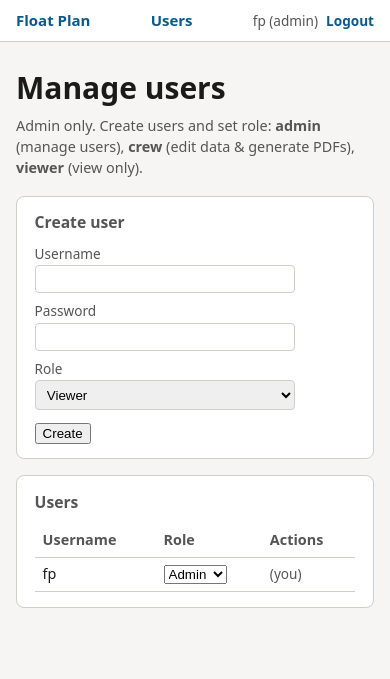
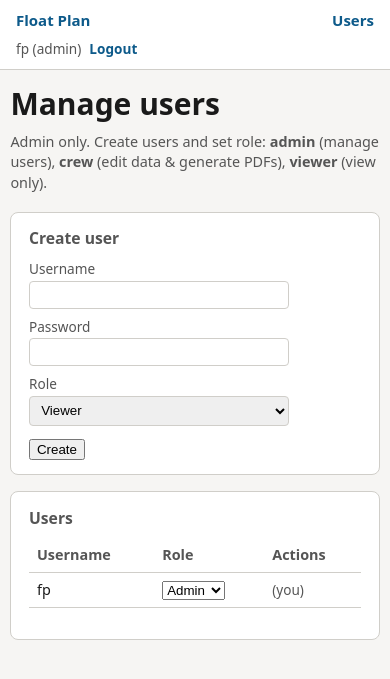
Before and after one commit to DougCarroll/float_plan, a Flask app: page /admin/users in a window 390 px wide. Shown: the top 679 px of the page. Run offline with Flask 3, Linux system fonts and the light colour scheme; a user stored in the database is signed in; some libraries are stand-ins or nearby versions.

Commit message:
Improve responsive layout for phones and tablets.
Stack nav and form rows on narrow screens and add scrollable admin tables.

Co-authored-by: Cursor <cursoragent@cursor.com>

```diff
--- a/static/style.css
+++ b/static/style.css
@@ -527,3 +527,47 @@ body {
 .modal-form-content .section .field {
   margin-bottom: 0.5rem;
 }
+
+/* Responsive: phone, tablet portrait/landscape, desktop */
+.table-wrap {
+  overflow-x: auto;
+  -webkit-overflow-scrolling: touch;
+  margin-bottom: 1rem;
+}
+
+@media (max-width: 768px) {
+  .nav {
+    flex-wrap: wrap;
+    gap: 0.5rem 0.75rem;
+    align-items: flex-start;
+  }
+  .nav-user {
+    width: 100%;
+    flex-wrap: wrap;
+  }
+  .main { padding: 1rem 0.85rem; }
+  .leg-row-datetime { grid-template-columns: 1fr; }
+  .manage-row { flex-direction: column; align-items: stretch; }
+  .inline-add-row { flex-wrap: wrap; }
+  .actions { flex-direction: column; align-items: stretch; }
+  .actions .btn { width: 100%; text-align: center; }
+}
+
+@media (max-width: 480px) {
+  .main { padding: 0.75rem 0.65rem; }
+  .section { padding: 0.85rem 1rem; }
+  .modal-content { padding: 1rem 1.1rem; }
+}
+
+@media (hover: none) and (pointer: coarse) {
+  .nav a, .btn, .btn-delete, .btn-small, .checkbox-label {
+    min-height: 44px;
+  }
+  .btn, .btn-small, .btn-delete {
+    display: inline-flex;
+    align-items: center;
+    justify-content: center;
+    padding-top: 0.5rem;
+    padding-bottom: 0.5rem;
+  }
+}
--- a/templates/admin_users.html
+++ b/templates/admin_users.html
@@ -38,6 +38,7 @@
 
   <section class="admin-section">
     <h2>Users</h2>
+    <div class="table-wrap">
     <table class="admin-table">
       <thead>
         <tr>
@@ -84,6 +85,7 @@
         {% endfor %}
       </tbody>
     </table>
+    </div>
   </section>
 </div>
 {% if not oidc_enabled %}
```
